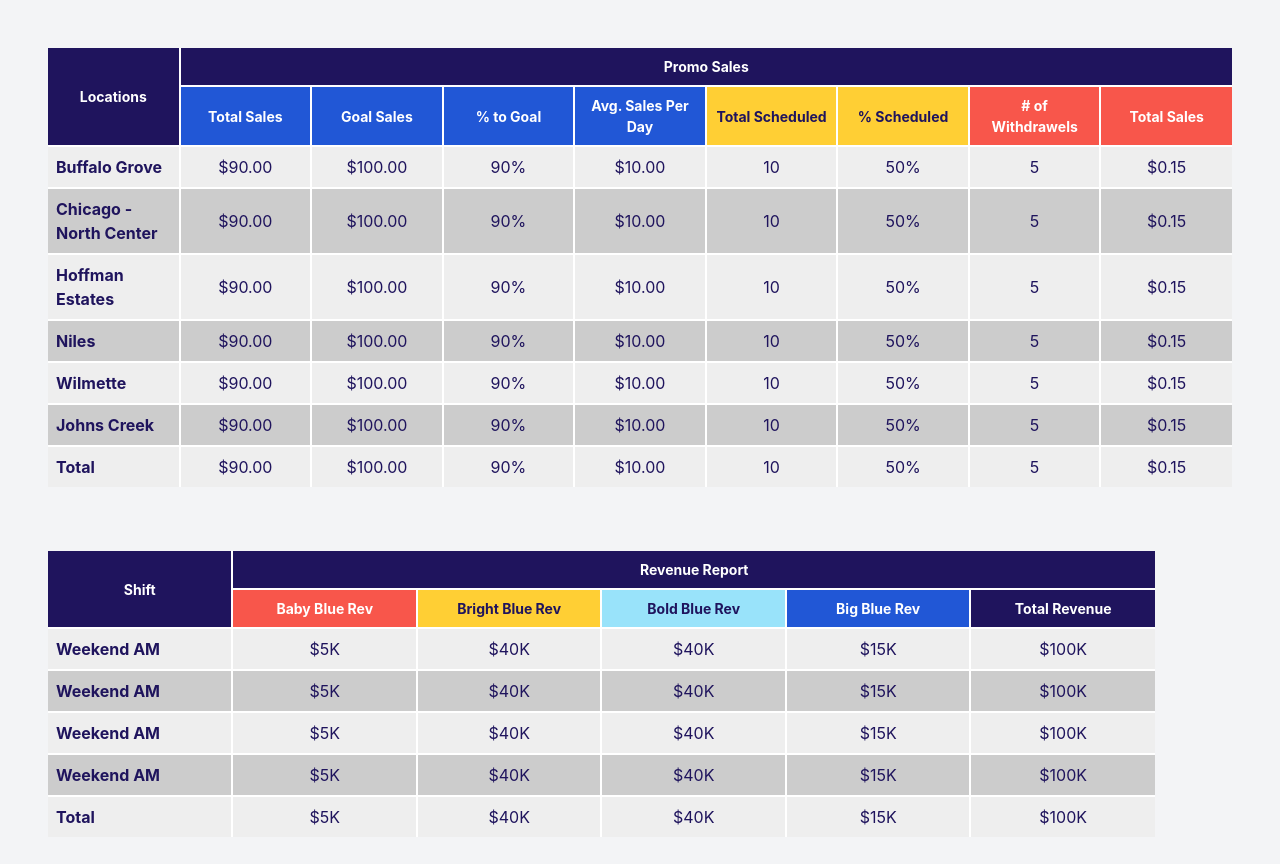
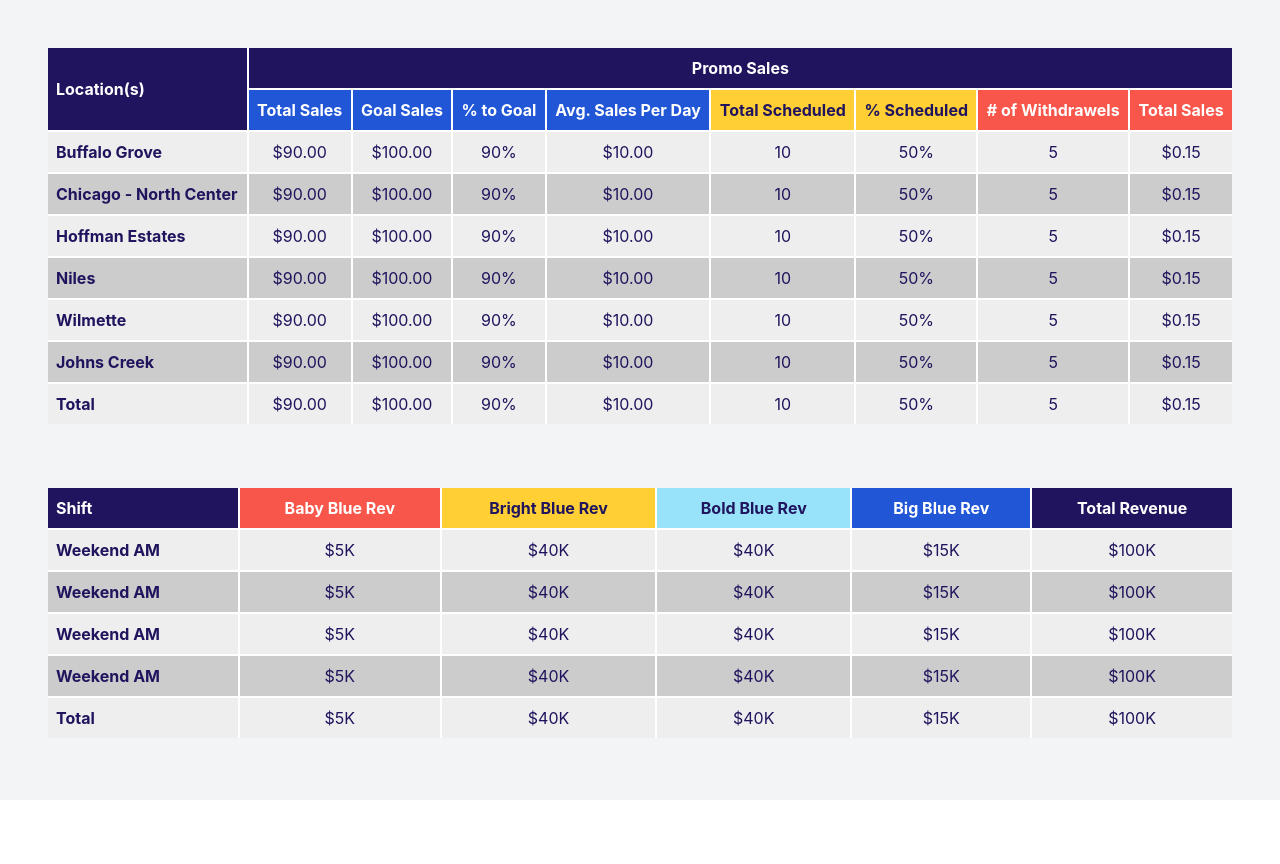
Before and after one commit to byronferguson/styled_table, a Vue app: page / in a window 1280 px wide. Shown: the top 864 px of the page. After the commit the page ends 800 px from the top, so only its background shows below. Built offline with nearby package versions, Linux system fonts and the light colour scheme.

Commit message:
3 files modified

```diff
--- a/src/components/PromoSales.vue
+++ b/src/components/PromoSales.vue
@@ -5,7 +5,7 @@
 
 const fields = [
   {
-    title: 'Locations',
+    title: 'Location(s)',
     hint: '',
   },
   {
--- a/src/components/RevenueReport.vue
+++ b/src/components/RevenueReport.vue
@@ -85,6 +85,6 @@
 
 <template>
   <main>
-    <Table :title="title" :fields="fields" :data="data" />
+    <Table :fields="fields" :data="data" />
   </main>
 </template>
--- a/src/components/Table.vue
+++ b/src/components/Table.vue
@@ -16,6 +16,8 @@
 });
 
 const titleColspan = computed(() => props.fields.length - 1);
+
+const colWidth = computed(() => 100 / props.fields.length);
 
 function formatField(value, config) {
   const { format = 'string', scale = 1 } = config;
@@ -89,6 +91,7 @@
   border-style: hidden;
   text-align: center;
   vertical-align: middle;
+  width: 100%;
 }
 
 caption {
@@ -102,7 +105,7 @@
 thead {
   background-color: #1f145d;
   color: white;
-  font-size: 0.875rem;
+  font-size: 1rem;
   font-weight: 900;
 }
 
@@ -113,7 +116,11 @@
 }
 
 thead th {
-  width: 11%;
+  width: v-bind(colWidth);
+}
+
+thead tr:first-of-type th:first-of-type {
+  text-align: left;
 }
 
 thead th[data-color='dark-blue'] {
```
